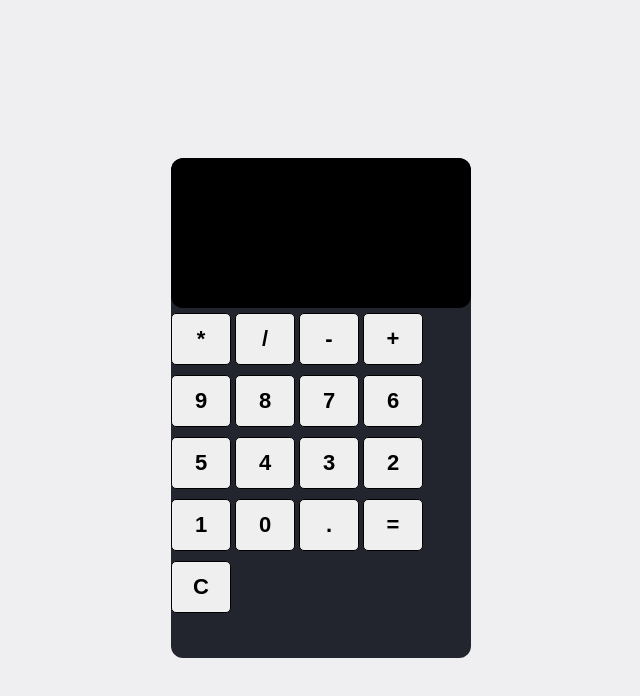
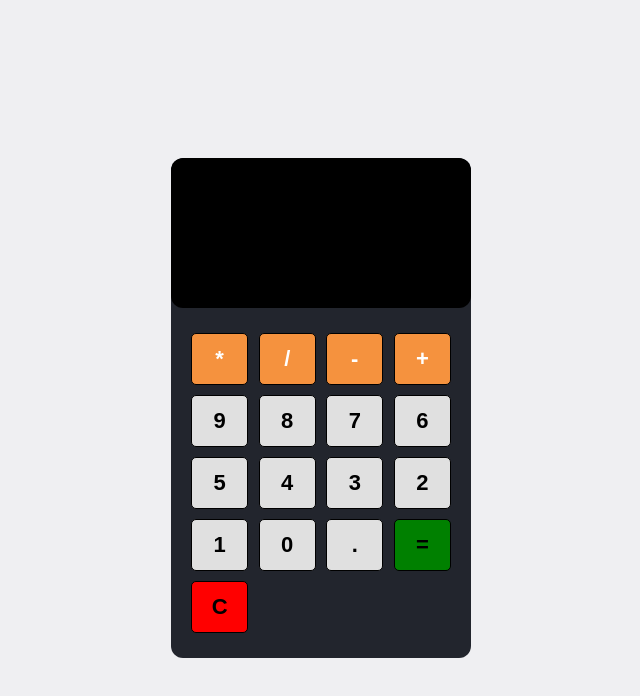
Before and after one commit to Nancy4510/Simple-Calculator, a plain HTML site: page index.html in a window 1280 px wide. Shown: the whole page, without its empty margins (319-959 px from the left). Drawn offline with Linux system fonts and the light colour scheme.

Commit message:
Styled the buttons of the calculator

```diff
--- a/index.css
+++ b/index.css
@@ -32,6 +32,13 @@ form input {
     pointer-events: none;
 }
 
+.buttons {
+    display: flex;
+    flex-wrap: wrap;
+    justify-content: space-between;
+    padding: 20px;
+}
+
 button {
     flex: 0 0 22%;
     margin: 5px 0;
@@ -43,3 +50,20 @@ button {
     border-radius: 5px;
     cursor: pointer;
 }
+
+.btn-yellow {
+    background: rgb(245, 146, 62);
+    color: #fff;
+}
+
+.btn-gray {
+    background: rgb(224, 224, 224);
+}
+
+.btn-equal {
+    background: green;
+}
+
+.btn-clear {
+    background: red;
+}
--- a/index.html
+++ b/index.html
@@ -32,8 +32,8 @@
             <button class="btn btn-gray" type="button" data-num="0">0</button>
             <button class="btn btn-gray" type="button" data-num=".">.</button>
 
-            <button class="btn btn-gray" type="button">=</button>
-            <button class="btn btn-gray" type="button">C</button>
+            <button class="btn btn-equal" type="button">=</button>
+            <button class="btn btn-clear" type="button">C</button>
         </div>
     </section>
 
```
